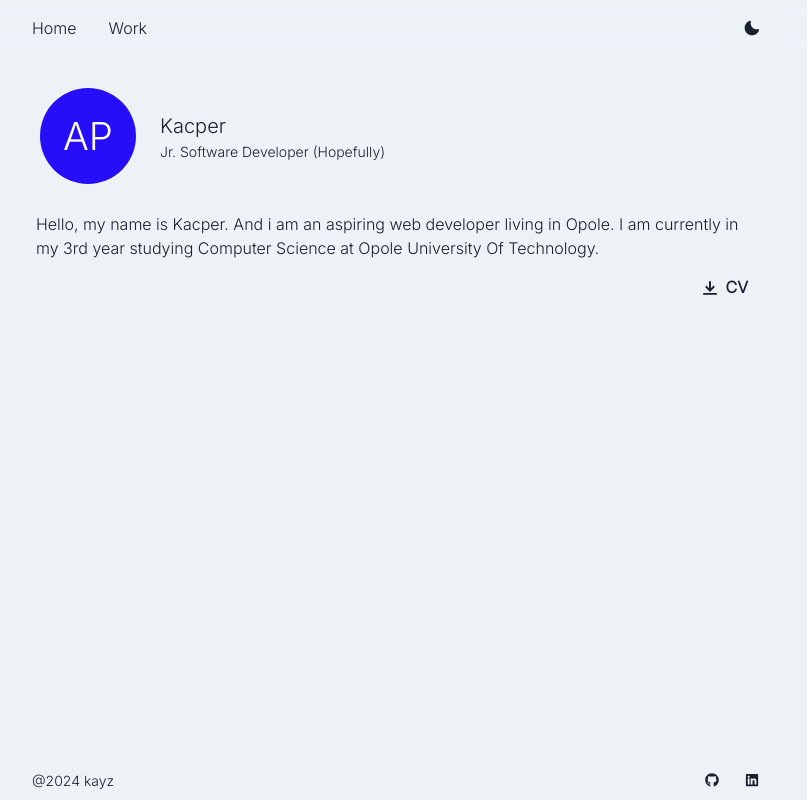
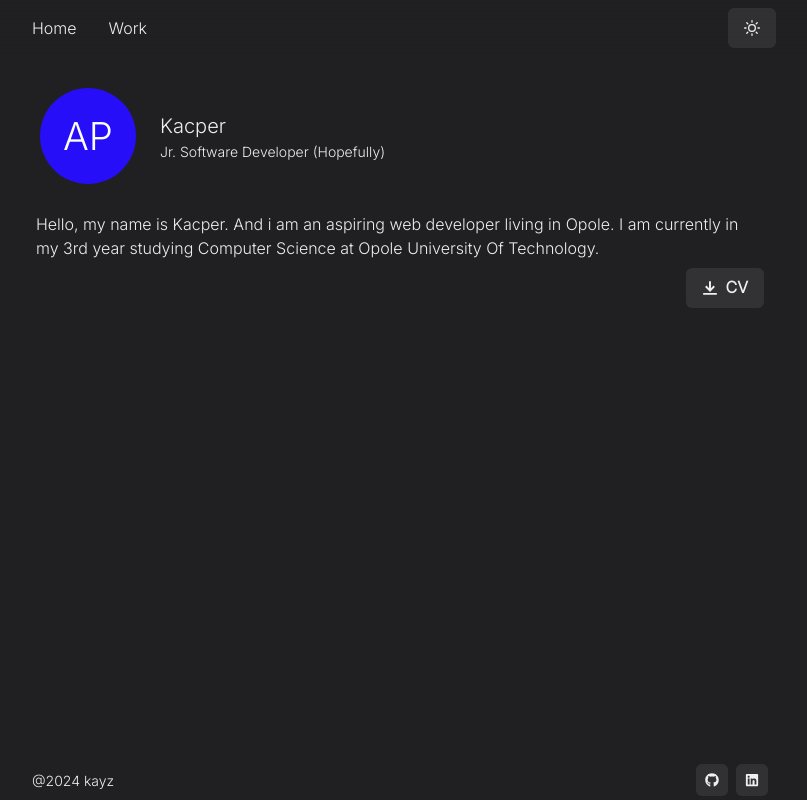
Before and after one commit to kayYZ1/kayz-website, a Next.js app in the folder website/: page / in a window 1280 px wide. Shown: the whole page, without its empty margins (240-1047 px from the left). Built offline with nearby package versions, Linux system fonts and the light colour scheme.

Commit message:
style: change theming

```diff
--- a/website/app/components/navbar.tsx
+++ b/website/app/components/navbar.tsx
@@ -35,7 +35,7 @@ const NavLink = (props: ILinks) => {
 			rounded={'md'}
 			_hover={{
 				textDecoration: 'none',
-				bg: useColorModeValue('gray.200', 'gray.600'),
+				bg: useColorModeValue('gray.200', 'gray.500'),
 			}}
 		>
 			<Link href={props.link}>
--- a/website/app/providers.tsx
+++ b/website/app/providers.tsx
@@ -1,46 +1,24 @@
-'use client'
+"use client"
 
-import { ChakraProvider, extendTheme } from '@chakra-ui/react'
+import { extendTheme } from '@chakra-ui/react'
 import { mode } from '@chakra-ui/theme-tools'
+import { ChakraProvider } from '@chakra-ui/react'
 
-const customTheme = extendTheme({
-  styles: {
-    global: (props: any) => ({
-      body: {
-        bg: mode('gray.100', 'gray.700')(props),
-        color: mode('gray.800', 'gray.100')(props),
-      },
-    }),
-  },
-  colors: {
-    brand: {
-      50: '#e3f2f9',
-      100: '#c5e4f3',
-      200: '#a2d4ec',
-      300: '#7ac1e4',
-      400: '#47a9da',
-      500: '#0088cc',
-      600: '#007ab8',
-      700: '#339bb3',
-      800: '#2d7b8e',
-      900: '#24576a',
-    },
-    secondary: {
-      50: '#ffe3e3',
-      100: '#ffbdbd',
-      200: '#ff9b9b',
-      300: '#f86a6a',
-      400: '#ef4e4e',
-      500: '#e12d39',
-      600: '#cf1124',
-      700: '#b71c1c',
-      800: '#9e1919',
-      900: '#851515',
-    },
-  },
-});
+const styles = {
+  global: (props: any) => ({
+    body: {
+      bg: mode('#f0e7db', '#202023')(props)
+    }
+  })
+}
 
+const config = {
+  initialColorMode: 'dark',
+  useSystemColorMode: true
+}
+
+const theme = extendTheme({ config, styles })
 
 export function Providers({ children }: { children: React.ReactNode }) {
-  return <ChakraProvider theme={customTheme}>{children}</ChakraProvider>
+  return <ChakraProvider theme={theme}>{children}</ChakraProvider>
 }
```
